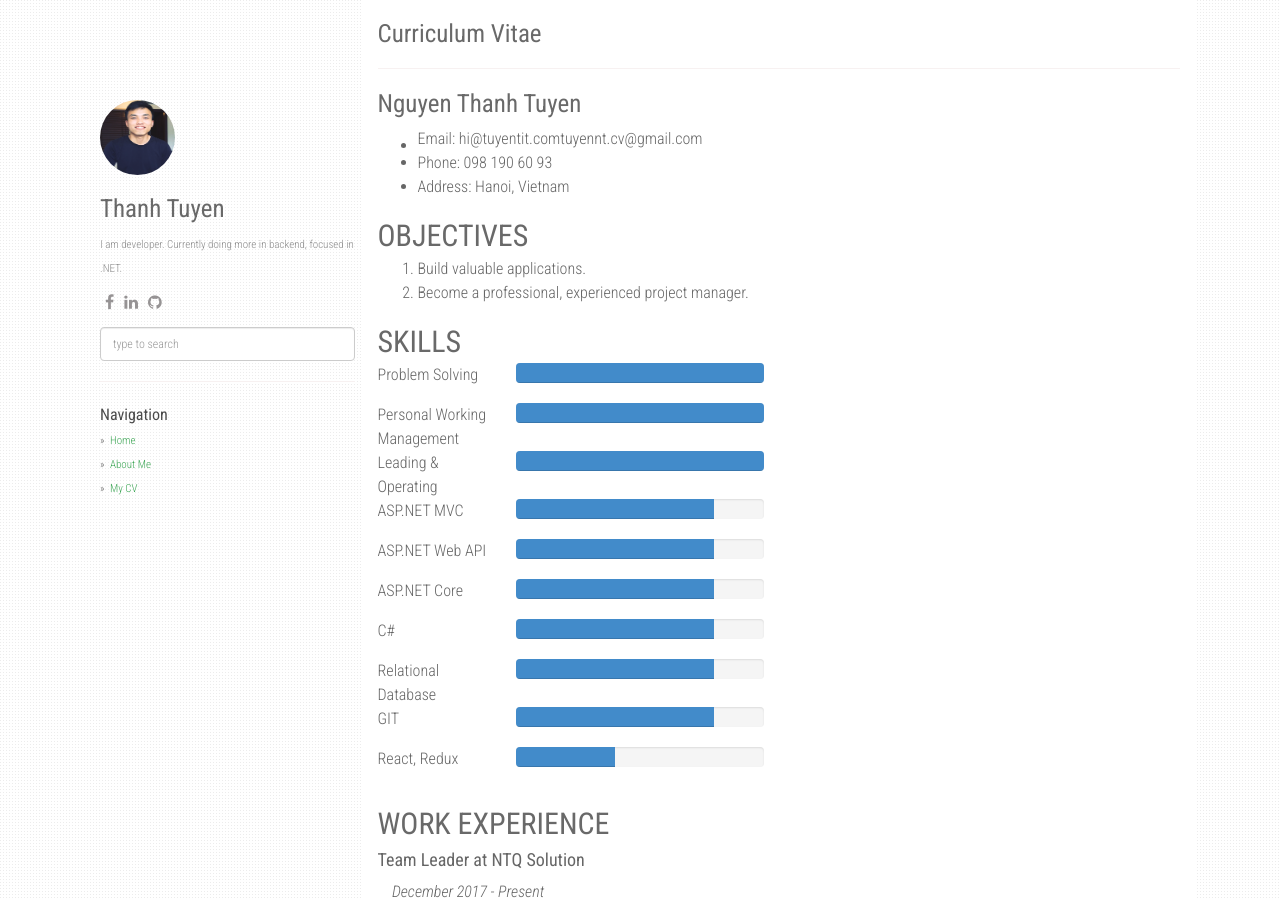
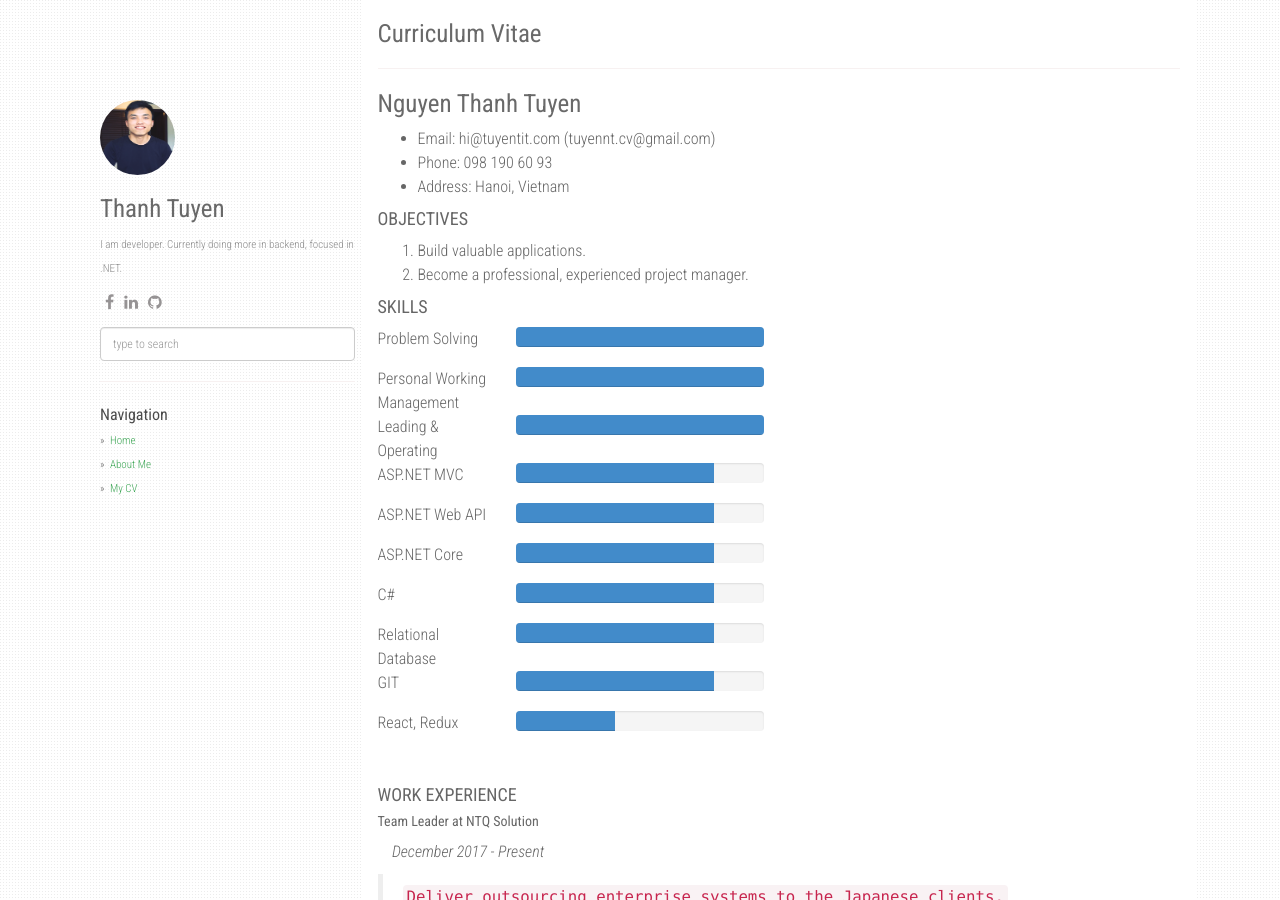
Before and after one commit to tuyentit/personal_stacks, a Jekyll site: the page built from cv.md, in a window 1280 px wide and 900 px high. Built offline with Jekyll 4.4.1, drawn with Linux system fonts in a browser that asks for light colours; nearby versions of some CDN libraries.

Commit message:
update cv

```diff
--- a/cv.md
+++ b/cv.md
@@ -4,15 +4,16 @@ title: Curriculum Vitae
 permalink: /cv/
 ---
 # Nguyen Thanh Tuyen
-* Email: hi@tuyentit.com | tuyennt.cv@gmail.com
+* Email: hi@tuyentit.com (tuyennt.cv@gmail.com)
 * Phone: 098 190 60 93
 * Address: Hanoi, Vietnam
 
-## OBJECTIVES
+#### OBJECTIVES
 1. Build valuable applications.
 2. Become a professional, experienced project manager.
+<br>
 
-## SKILLS
+#### SKILLS
 <div>
     <div class="row">
         <div class="col-sm-2">
@@ -115,16 +116,17 @@ permalink: /cv/
         </div>
     </div>
 </div>
+<br>
 
-## WORK EXPERIENCE
+#### WORK EXPERIENCE
 
-#### Team Leader at NTQ Solution
+##### Team Leader at NTQ Solution
 &nbsp;&nbsp;&nbsp;&nbsp;*December 2017 - Present*
 >`Deliver outsourcing enterprise systems to the Japanese clients.`
 The projects I am involved in are short-term projects, requiring fast delivery and good quality.
 At present, my team have successfully delivered 3 projects.
 
-#### .NET Developer at Massgenie
+##### .NET Developer at Massgenie
 &nbsp;&nbsp;&nbsp;&nbsp;*June 2016 - December 2017*
 > `Building components responsible for helping massgenie.com interact with sellers and 3rd parties.`
 Three core components we build are:
@@ -132,25 +134,27 @@ Three core components we build are:
     2. Public APIs: provides REST APIs for 3rd parties.
     3. Background workers & services: help process data in background.
 
-#### .NET Developer at BKIndex
+##### .NET Developer at BKIndex
 &nbsp;&nbsp;&nbsp;&nbsp;*June 2013 - June 2016*
 > `Build small information management systems. Engage in all product life cycles.`
     It's a great thing to say, most projects fail or fail after 1 years. These failures are my first experience in software development, which has caused me a lot of pain.
     But I learned a lot from them and became stronger today.
+<br>
 
-## EDUCATION
+#### EDUCATION
 **Hanoi University of Science and Technology - hust.edu.vn**
 Major: School of Applied Mathematics and Informatics (sami.hust.edu.vn)
 CPA: 2.91/4
 2011 - 2016
 **High School for Gifted Students - hsgs.edu.vn**
 2008 - 2011
+<br>
 
-## INTERESTS
+#### INTERESTS
 Soccer
 Reading book
 
-## PROJECTS
+#### PROJECTS
 `1. Sale System`
 <table class="table table-bordered ">
   <tbody>
```
